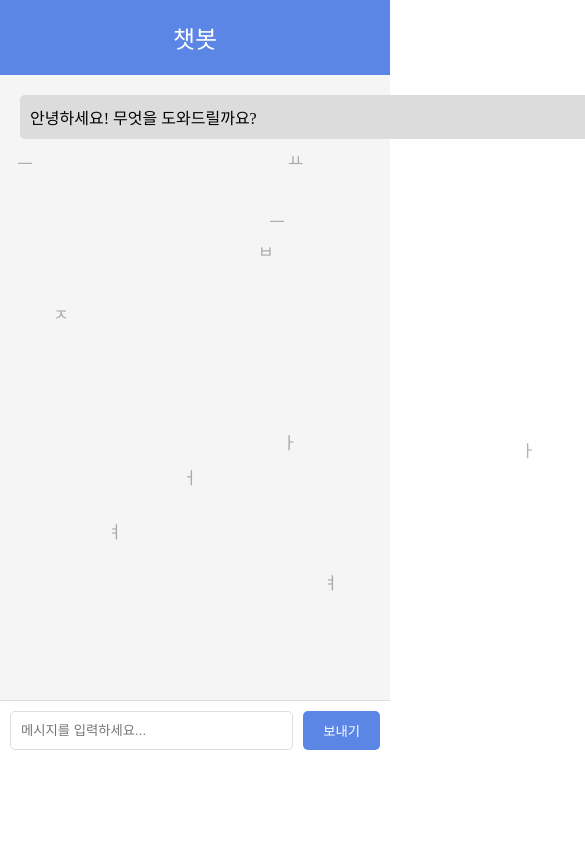
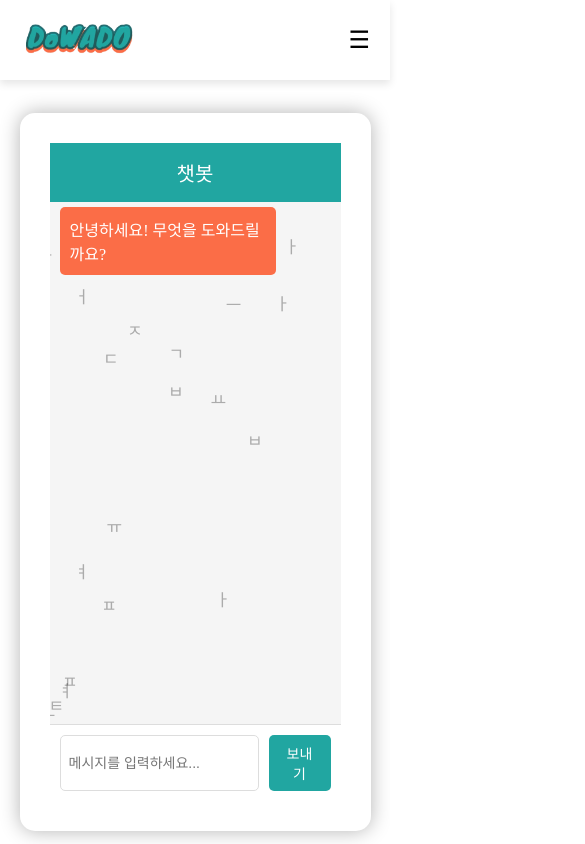
Before and after one commit to DoWA-DO/DoWADO-Web-Client, a React (Create React App) app: page /chatbot in a window 390 px wide. Shown: the top 844 px of the page, 585 px wide, since content can reach past the window. Built offline with nearby package versions, Linux system fonts and the light colour scheme.

Commit message:
챗봇 수정 & 홈 수정 & 로그인 색상 변경

```diff
--- a/src/components/Home.jsx
+++ b/src/components/Home.jsx
@@ -10,8 +10,8 @@ const Home = () => {
   const [currentPage, setCurrentPage] = useState(1);
 
   const handleClick = () => {
-    navigate('/login');
-  }
+    navigate("/login");
+  };
 
   useEffect(() => {
     const wheelHandler = (e) => {
@@ -89,12 +89,20 @@ const Home = () => {
   return (
     <div ref={outerDivRef} className="outer">
       {/* <Dots currentPage={currentPage} /> */}
-      <div className="inner home-1">이름</div>
+      <div className="inner home-1">
+        <img
+          src={`${process.env.PUBLIC_URL}/DoWADo_logo.png`}
+          alt="Logo"
+          className="home-logo"
+        />
+      </div>
       <div className="divider"></div>
       <div className="inner home-2">내용</div>
       <div className="divider"></div>
       <div className="inner home-3">
-        <button className="start-btn" onClick={handleClick}>시작하기</button>
+        <button className="start-btn" onClick={handleClick}>
+          시작하기
+        </button>
       </div>
     </div>
   );
--- a/src/pages/ChatbotPage.jsx
+++ b/src/pages/ChatbotPage.jsx
@@ -1,27 +1,61 @@
-import React, { useState, useEffect } from 'react';
+import React, { useState, useEffect, useRef } from "react";
 import "../ui/Chatbot.css";
+import PageLayout from "../components/PageLayout.jsx";
 
-const consonants = ["ㄱ", "ㄴ", "ㄷ", "ㄹ", "ㅁ", "ㅂ", "ㅅ", "ㅇ", "ㅈ", "ㅊ", "ㅋ", "ㅌ", "ㅍ", "ㅎ"];
+const consonants = [
+  "ㄱ",
+  "ㄴ",
+  "ㄷ",
+  "ㄹ",
+  "ㅁ",
+  "ㅂ",
+  "ㅅ",
+  "ㅇ",
+  "ㅈ",
+  "ㅊ",
+  "ㅋ",
+  "ㅌ",
+  "ㅍ",
+  "ㅎ",
+];
 const vowels = ["ㅏ", "ㅑ", "ㅓ", "ㅕ", "ㅗ", "ㅛ", "ㅜ", "ㅠ", "ㅡ", "ㅣ"];
 const letters = [...consonants, ...vowels];
 
 const ChatbotPage = () => {
   const [messages, setMessages] = useState([]);
-  const [input, setInput] = useState('');
+  const [input, setInput] = useState("");
+  const floatingLettersRef = useRef([]);
+
+  const messagesEndRef = useRef(null);
 
   useEffect(() => {
-    const initialMessage = { text: '안녕하세요! 무엇을 도와드릴까요?', isBot: true };
+    const initialMessage = {
+      text: "안녕하세요! 무엇을 도와드릴까요?",
+      isBot: true,
+    };
     setMessages([initialMessage]);
     generateRandomLetters(); // 페이지 로드 시 자음과 모음 생성
+
+    // 화면 크기가 변경될 때 floating letters 위치 업데이트
+    window.addEventListener("resize", updateLettersPosition);
+
+    return () => {
+      window.removeEventListener("resize", updateLettersPosition);
+    };
   }, []);
 
+  useEffect(() => {
+    if (messages.length > 0) {
+      // 마지막 메시지로 이동
+      messagesEndRef.current.scrollIntoView({ behavior: "smooth" });
+    }
+  }, [messages]);
 
   const handleSendMessage = () => {
-    if (input.trim() !== '') {
+    if (input.trim() !== "") {
       const userMessage = { text: input, isBot: false };
       setMessages([...messages, userMessage]);
-      animateLetters(userMessage.text); // 사용자가 입력한 텍스트에 따라 애니메이션 실행
-      setInput('');
+      setInput("");
 
       // 봇 응답 시뮬레이션
       setTimeout(() => {
@@ -36,78 +70,62 @@ const ChatbotPage = () => {
   };
 
   const handleKeyPress = (e) => {
-    if (e.key === 'Enter') {
+    if (e.key === "Enter") {
       handleSendMessage();
     }
   };
 
   const generateRandomLetters = () => {
-    const container = document.querySelector('.chatbot-messages');
+    const container = document.querySelector(".chatbot-messages");
     const maxLetters = 20; // 최대 생성되는 자음과 모음 수를 제한
 
-    // 현재 존재하는 floating-letters의 수를 확인하여 부족한 만큼만 생성
-    const existingLetters = container.querySelectorAll('.floating-letter').length;
+    const existingLetters =
+      container.querySelectorAll(".floating-letter").length;
     const lettersToGenerate = Math.max(0, maxLetters - existingLetters);
 
     for (let i = 0; i < lettersToGenerate; i++) {
       const letter = letters[Math.floor(Math.random() * letters.length)];
-      const span = document.createElement('span');
-      span.className = 'floating-letter';
+      const span = document.createElement("span");
+      span.className = "floating-letter";
       span.textContent = letter;
       container.appendChild(span);
+      floatingLettersRef.current.push(span);
+      updatePosition(span); // 초기 위치 설정
+    }
+  };
 
-      const updatePosition = () => {
-        const duration = Math.random() * 15 + 5; // 5초에서 15초 사이의 랜덤한 이동 시간
-        span.style.animationDuration = `${duration}s`;
+  const updatePosition = (span) => {
+    const container = document.querySelector(".chatbot-messages");
     span.style.left = `${Math.random() * (container.clientWidth - 24)}px`;
     span.style.top = `${Math.random() * (container.clientHeight - 24)}px`;
   };
 
-      // 초기 위치 설정
-      updatePosition();
-    }
-  };
-
-  const animateLetters = (text) => {
-    const container = document.querySelector('.chatbot-messages');
-    const lettersToAnimate = text.split('').map(char => {
-      return Array.from(container.querySelectorAll('.floating-letter')).find(span => span.textContent === char);
-    });
-
-    lettersToAnimate.forEach((span, index) => {
-      if (span) {
-        span.classList.add('animated-letter', 'blue-glow');
-        const finalPosition = document.querySelector(`.message:last-child .text span:nth-child(${index + 1})`).getBoundingClientRect();
-        const containerPosition = container.getBoundingClientRect();
-        const offsetX = finalPosition.left - containerPosition.left;
-        const offsetY = finalPosition.top - containerPosition.top;
-
-        span.style.left = `${offsetX}px`;
-        span.style.top = `${offsetY}px`;
-
-        setTimeout(() => {
-          span.remove();
-        }, 1500);
-      }
+  const updateLettersPosition = () => {
+    const container = document.querySelector(".chatbot-messages");
+    floatingLettersRef.current.forEach((span) => {
+      updatePosition(span);
     });
   };
 
   return (
+    <PageLayout>
       <div className="chatbot-container">
-      <div className="chatbot-header">
-        챗봇
-      </div>
+        <div className="chatbot-header">챗봇</div>
         <div className="chatbot-messages">
           <div className="chatbot-messages-wrapper">
             {messages.map((msg, index) => (
-            <div key={index} className={`message ${msg.isBot ? 'bot' : 'user'}`}>
+              <div
+                key={index}
+                className={`message ${msg.isBot ? "bot" : "user"}`}
+              >
                 <div className="text">
-                {msg.text.split('').map((char, i) => (
+                  {msg.text.split("").map((char, i) => (
                     <span key={i}>{char}</span>
                   ))}
                 </div>
               </div>
             ))}
+            <div ref={messagesEndRef}></div>
           </div>
         </div>
         <div className="chatbot-input-container">
@@ -124,6 +142,7 @@ const ChatbotPage = () => {
           </button>
         </div>
       </div>
+    </PageLayout>
   );
 };
 
@@ -131,7 +150,7 @@ const getChatbotMessageText = () => {
   const responses = [
     "어떻게 도와드릴까요?",
     "좀 더 설명해 주시겠어요?",
-    "도움이 필요하시면 말씀해 주세요."
+    "도움이 필요하시면 말씀해 주세요.",
   ];
   return responses[Math.floor(Math.random() * responses.length)];
 };
--- a/src/ui/Chatbot.css
+++ b/src/ui/Chatbot.css
@@ -1,14 +1,14 @@
 .chatbot-container {
   display: flex;
   flex-direction: column;
-    height: 90vh;
+  height: 80vh;
   width: 100%;
   background-color: #f5f5f5;
 }
 
 .chatbot-header {
   padding: 20px;
-    background-color: #5b86e5;
+  background-color: #21a6a1;
   color: white;
   font-size: 24px;
   text-align: center;
@@ -16,14 +16,18 @@
 
 .chatbot-messages {
   flex: 1;
-    padding: 20px;
+  padding: 5px 20px;
   overflow: hidden; /* Prevents scrollbar in the main container */
   position: relative; /* Ensures floating letters stay within bounds */
-    width: 1000px;
+  width: 100%;
+  max-width: 100%; /* 화면의 전체 너비를 차지하도록 변경 */
+  margin: 0; /* Centers the messages container */
+  display: flex; /* Flexbox 레이아웃을 사용 */
+  flex-direction: column-reverse; /* 메시지가 아래에서 위로 쌓이도록 변경 */
 }
 
 .chatbot-messages-wrapper {
-    max-height: 100%;
+  flex: 1; /* 부모 컨테이너의 모든 여유 공간을 차지 */
   overflow-y: auto; /* Allows messages to scroll */
   position: relative;
   z-index: 10; /* 채팅 메시지를 맨 위에 표시 */
@@ -34,17 +38,22 @@
   margin-bottom: 10px;
   border-radius: 5px;
   max-width: 60%;
-    z-index: 20; /* 채팅 메시지를 맨 위에 표시 */
+  z-index: 20;
+  display: block;
+  clear: both;
 }
 
 .message.user {
   background-color: #ffffff;
   margin-left: auto;
+  align-self: flex-end;
+  width: fit-content; /* 내용의 길이에 맞춰 박스 크기 설정 */
 }
 
 .message.bot {
-    background-color: #dcdcdc;
-    align-self: flex-start;
+  background-color: #fb6d47;
+  color: #ffffff;
+  width: fit-content; /* 내용의 길이에 맞춰 박스 크기 설정 */
 }
 
 .chatbot-input-container {
@@ -64,7 +73,7 @@
 .chatbot-send-button {
   margin-left: 10px;
   padding: 10px 20px;
-    background-color: #5b86e5;
+  background-color: #21a6a1;
   color: white;
   border: none;
   border-radius: 5px;
@@ -86,11 +95,13 @@
   opacity: 1; /* 애니메이션 동안 투명도 변경 */
 }
 
-.blue-glow {
-  animation: blue-glow 1.5s ease-in-out;
+.chatbot-messages-wrapper {
+  flex: 1; /* 부모 컨테이너의 모든 여유 공간을 차지 */
+  overflow-y: auto; /* Allows messages to scroll */
+  position: relative;
+  z-index: 10; /* 채팅 메시지를 맨 위에 표시 */
 }
 
-/* float 애니메이션을 자연스럽게 만듭니다. */
 @keyframes float {
   0% {
     transform: translate(0, 0);
@@ -112,14 +123,27 @@
   }
 }
 
-@keyframes blue-glow {
-  0% {
-      box-shadow: 0 0 5px rgba(3, 169, 244, 0.5);
+@media (max-width: 767px) {
+  .chatbot-header {
+    font-size: 20px;
+    padding: 15px;
   }
-  50% {
-      box-shadow: 0 0 20px rgba(3, 169, 244, 1);
+
+  .chatbot-messages {
+    padding: 5px 10px;
   }
-  100% {
-      box-shadow: 0 0 5px rgba(3, 169, 244, 0.5);
+
+  .message {
+    max-width: 80%;
+  }
+
+  .chatbot-input {
+    padding: 8px;
+    font-size: 14px;
+  }
+
+  .chatbot-send-button {
+    padding: 8px 15px;
+    font-size: 14px;
   }
 }
--- a/src/ui/Login.css
+++ b/src/ui/Login.css
@@ -2,7 +2,7 @@
   margin: 0;
   padding: 0;
   font-family: "Roboto", sans-serif;
-  background-color: #e6e6fa;
+  background-color: #f3f7ec;
   display: flex;
   justify-content: center;
   align-items: center;
@@ -142,7 +142,7 @@
   top: 5px;
   bottom: 5px;
   right: 5px;
-  background: #5b86e5;
+  background: #21a6a1;
   border: none;
   border-radius: 8px;
   color: #ffffff;
@@ -159,7 +159,7 @@
 .login-button,
 .find-password-button,
 .verification-button {
-  background: #5b86e5;
+  background: #21a6a1;
   border: none;
   border-radius: 8px;
   color: #ffffff;
@@ -185,7 +185,7 @@
 
 .signup-link a,
 .findpassword-link a {
-  color: #5b86e5;
+  color: #21a6a1;
   text-decoration: none;
 }
 
@@ -197,7 +197,7 @@
 .link-button {
   background: none;
   border: none;
-  color: #5b86e5;
+  color: #21a6a1;
   text-decoration: none;
   cursor: pointer;
   font-size: 16px;
@@ -259,7 +259,7 @@
 }
 
 .info-check a {
-  color: #5b86e5;
+  color: #21a6a1;
   margin-left: 10px;
 }
 
--- a/src/ui/TopBar.css
+++ b/src/ui/TopBar.css
@@ -96,7 +96,7 @@
   cursor: pointer;
 }
 
-@media (max-width: 768px) {
+@media (max-width: 767px) {
   .topbar-links {
     display: none; /* 모바일 화면에서 기본적으로 숨김 */
     flex-direction: column;
```
Also changed, not shown: src/ui/Home.css (+42 -17 lines). Lines whose indentation alone changed are shown as unchanged.
